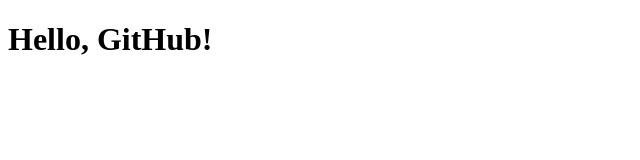
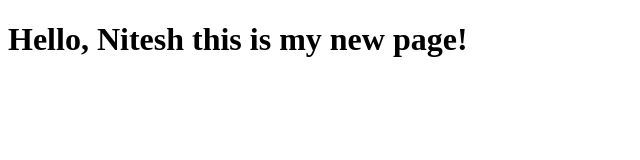
Before and after one commit to niteshgemini/niteshgeminiWebsite, a plain HTML site: page index.html in a window 1280 px wide. Shown: the whole page, without its empty margins (0-640 px from the left). Drawn offline with Linux system fonts and the light colour scheme.

Commit message:
Update index.html
just fiest checkup

```diff
--- a/index.html
+++ b/index.html
@@ -1,9 +1,10 @@
 <!DOCTYPE html>
 <html>
 <head>
-    <title>My Webpage</title>
+    <title>my page</title>
 </head>
 <body>
-    <h1>Hello, GitHub!</h1>
+    <h1>Hello, Nitesh this is my new page!</h1>
 </body>
+
 </html>
```
